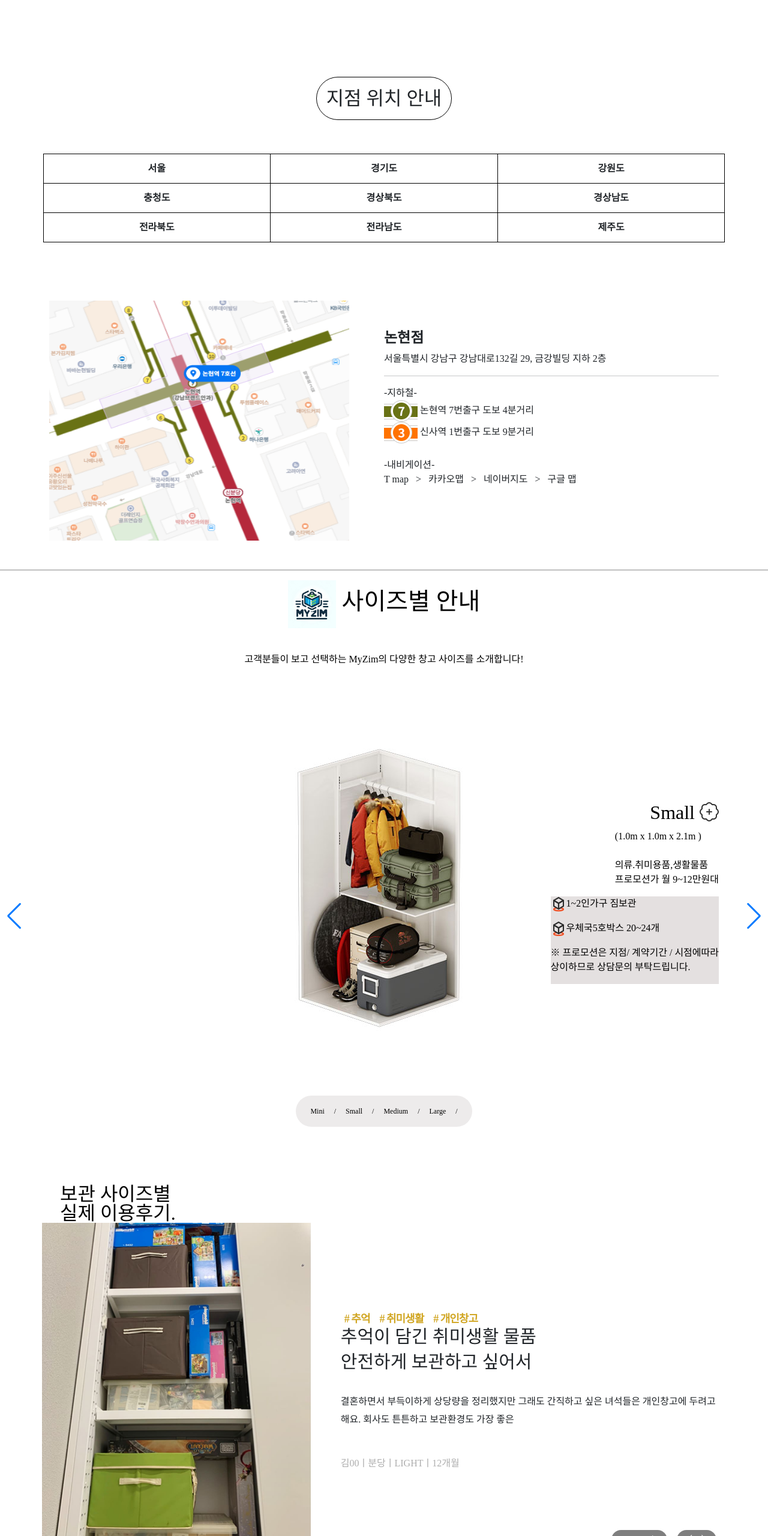
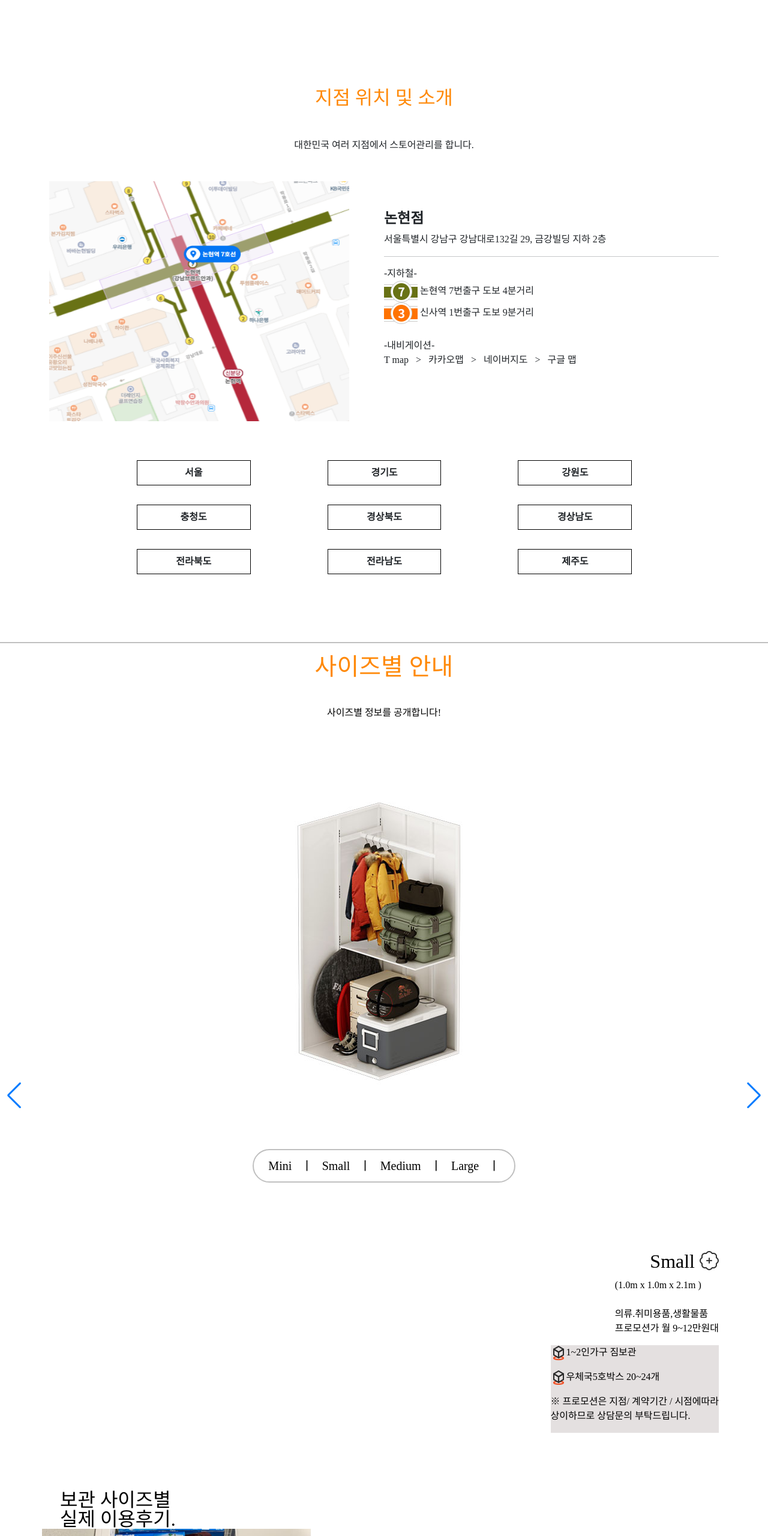
Before and after one commit to ParkYongNam/uxui.github.io, a plain HTML site: page index.html in a window 1280 px wide. Shown: the part 920-3480 px from the top of the page at 60% size. Drawn offline with nearby package versions, Linux system fonts and the light colour scheme; a web font is replaced by a local one.

Commit message:
팀프로젝트_1차_merge_1117(수정)

```diff
--- a/CSS/css_pyn.scss
+++ b/CSS/css_pyn.scss
@@ -9,8 +9,7 @@
 #addressMap {
     .intro h2 {
         white-space: nowrap;
-        border: 1px solid black;
-        border-radius: 5rem;
+        color: #ff8908;
         padding: 1rem;
     }
 
@@ -24,15 +23,14 @@
 
             li {
                 border: 1px solid black;
-                padding: 12px 6px;
+                padding: 8px 0;
                 white-space: nowrap;
+                margin: 1rem 4rem;
                 cursor: pointer;
                 font-weight: bold;
                 text-align: center;
                 display: inline-block;
                 box-sizing: border-box;
-                margin-top: -1px;
-                margin-left: -1px;
             }
         }
     }
@@ -48,20 +46,20 @@
 
         li {
             border: 1px solid black;
-            padding: 12px 6px;
+            border-radius: 3rem;
+            padding: 8px 0px;
             white-space: nowrap;
             cursor: pointer;
             font-weight: bold;
             text-align: center;
             display: inline-block;
             box-sizing: border-box;
-            margin-top: -1px;
-            margin-left: -1px;
+            margin: 1rem 2rem;
         }
     }
 
     .on {
-        background-color: yellow;
+        background-color: #ff8908;
     }
 
 
@@ -79,9 +77,15 @@
     color: black;
     border-top: 2px solid silver;
 
-    div>h1>img {
-        width: 80px;
-        height: 80px;
+
+    .swiper-slide {
+        .swipercontent {
+            display: none !important;
+        }
+    }
+
+    h1 {
+        color: #ff8908;
     }
 
     a {
@@ -102,7 +106,7 @@
         position: unset; //position unset 으로 포지션을 풀어서 슬라이드 밑으로 내려오게끔하였음.
         width: auto; //자동으로 width가 100%로 들어가서 width auto로 풀어준다음 인라인블럭을 쓰게함
         display: inline-block;
-        background-color: rgba(167, 156, 156, .2);
+        border: 2px solid silver;
         white-space: nowrap;
         padding: 0 1rem;
         border-radius: 2rem;
@@ -116,14 +120,15 @@
         padding: 0 0.5rem;
         margin: 1rem 0;
         line-height: 20px;
-        font-size: 12px;
+        font-size: 20px;
         color: #000;
         opacity: 1;
         background: transparent;
     }
 
     .swiper-pagination-bullet::after {
-        content: "/";
+        content: "ㅣ";
+        font-size: 20px;
         margin-left: 1rem;
     }
 
--- a/index.html
+++ b/index.html
@@ -146,8 +146,28 @@
         <!-- Address 시작 -->
 
         <div id="addressMap">
-            <div class="intro container d-flex justify-content-center my-5 ">
-                <h2>지점 위치 안내</h2>
+            <div class="intro container text-center my-5 ">
+                <h2>지점 위치 및 소개</h2><br>
+                대한민국 여러 지점에서 스토어관리를 합니다.
+            </div>
+
+            <div class="adMap container d-flex justify-content-between flex-column flex-md-row mt-5">
+                <div class="weapper">
+                    <div id="map"><img src="./img/yong/mapex.png" alt="gps지도"></div>
+                </div>
+
+                <div class="adMapzone col-md-6 mt-5">
+                    <h4><strong>논현점</strong></h4>
+                    <p>서울특별시 강남구 강남대로132길 29, 금강빌딩 지하 2층</p>
+                    <hr>
+                    <p>
+                        -지하철-<br>
+                        <img src="./img/yong/ic_line7.png" alt=""> 논현역 7번출구 도보 4분거리 <br>
+                        <img src="./img/yong/ic_line3.png" alt=""> 신사역 1번출구 도보 9분거리 <br><br>
+                        -내비게이션- <br>
+                        T map &nbsp; > &nbsp; 카카오맵 &nbsp; > &nbsp; 네이버지도 &nbsp; > &nbsp; 구글 맵
+                    </p>
+                </div>
             </div>
             <div class="firstad container my-5">
                 <ul class="citynm d-md-flex row">
@@ -180,25 +200,6 @@
                     <li class="col-3">신촌점</li> -->
                 </ul>
             </div>
-
-            <div class="adMap container d-flex justify-content-between flex-column flex-md-row mt-5">
-                <div class="weapper">
-                    <div id="map"><img src="./img/yong/mapex.png" alt="gps지도"></div>
-                </div>
-
-                <div class="adMapzone col-md-6 mt-5">
-                    <h4><strong>논현점</strong></h4>
-                    <p>서울특별시 강남구 강남대로132길 29, 금강빌딩 지하 2층</p>
-                    <hr>
-                    <p>
-                        -지하철-<br>
-                        <img src="./img/yong/ic_line7.png" alt=""> 논현역 7번출구 도보 4분거리 <br>
-                        <img src="./img/yong/ic_line3.png" alt=""> 신사역 1번출구 도보 9분거리 <br><br>
-                        -내비게이션- <br>
-                        T map &nbsp; > &nbsp; 카카오맵 &nbsp; > &nbsp; 네이버지도 &nbsp; > &nbsp; 구글 맵
-                    </p>
-                </div>
-            </div>
         </div>
 
         <!-- Address 끝 -->
@@ -208,20 +209,20 @@
         <div id="sizeBanner" class="my-5">
             <div class="text-center">
                 <p>
-                <h1><img src="./img/yong/logo.png" alt=""> 사이즈별 안내</h1>
+                <h1>사이즈별 안내</h1>
                 </p>
                 <br>
                 <p>
-                    고객분들이 보고 선택하는 MyZim의 다양한 창고 사이즈를 소개합니다!
+                    사이즈별 정보를 공개합니다!
                 </p>
             </div>
             <div class="swiper py-5">
                 <div class="swiper-wrapper py-5">
                     <div
-                        class="swiper-slide bg-1 position-relative pt-5 pt-md-0 d-flex justify-content-end flex-column flex-md-row ">
+                        class="swiper-slide bg-1 position-relative pt-5 pt-md-0 d-flex justify-content-end flex-column flex-md-row scon0">
                         <!--부트스트랩 활용-->
 
-                        <div class="container d-flex flex-column align-items-end pt-5">
+                        <div class="container d-flex flex-column align-items-end pt-5 swipercontent scon0">
                             <p class="pt-5">
                             <h2>Mini&nbsp;<a href=""><i class="bi bi-patch-plus"></i></a>
                             </h2>
@@ -249,9 +250,9 @@
 
                     </div>
                     <div
-                        class="swiper-slide bg-2 position-relative pt-5 pt-md-0 d-flex justify-content-end flex-column flex-md-row">
+                        class="swiper-slide bg-2 position-relative pt-5 pt-md-0 d-flex justify-content-end flex-column flex-md-row  scon1">
 
-                        <div class="container d-flex flex-column align-items-end pt-5">
+                        <div class="container d-flex flex-column align-items-end pt-5 swipercontent">
                             <p class="pt-5">
                             <h2>Small&nbsp;<a href=""><i class="bi bi-patch-plus"></i></a>
                             </h2>
@@ -279,9 +280,9 @@
 
                     </div>
                     <div
-                        class="swiper-slide bg-3 position-relative pt-5 pt-md-0 d-flex justify-content-end flex-column flex-md-row">
+                        class="swiper-slide bg-3 position-relative pt-5 pt-md-0 d-flex justify-content-end flex-column flex-md-row  scon2">
 
-                        <div class="container d-flex flex-column align-items-end pt-5 ">
+                        <div class="container d-flex flex-column align-items-end pt-5 swipercontent ">
                             <p class="pt-5">
                             <h2>Medium&nbsp;<a href=""><i class="bi bi-patch-plus"></i></a>
                             </h2>
@@ -309,9 +310,9 @@
 
                     </div>
                     <div
-                        class="swiper-slide bg-4 position-relative pt-5 pt-md-0 d-flex justify-content-end flex-column flex-md-row">
+                        class="swiper-slide bg-4 position-relative pt-5 pt-md-0 d-flex justify-content-end flex-column flex-md-row  scon3">
 
-                        <div class="container d-flex flex-column align-items-end pt-5 ">
+                        <div class="container d-flex flex-column align-items-end pt-5 swipercontent">
                             <p class="pt-5">
                             <h2>Large&nbsp;<a href=""><i class="bi bi-patch-plus"></i></a>
                             </h2>
@@ -340,10 +341,11 @@
                     </div>
                 </div>
                 <div class="btns">
-                    <div class="swiper-button-prev"></div>
-                    <div class="swiper-button-next"></div>
+                    <div class="swiper-button-prev "></div>
+                    <div class="swiper-button-next "></div>
                     <div class="swiper-pagination"></div>
                 </div>
+                <div class="targetDiv "></div>
             </div>
         </div>
         </div>
--- a/js/js_pyn.js
+++ b/js/js_pyn.js
@@ -531,7 +531,7 @@ $(function () {
     var subcityinfo = "";
     var infonum = 0;
     for (x in mapinfo) {
-        cityinfo += `<li class='col-4'>${mapinfo[x].city}</li>`;
+        cityinfo += `<li class='col-2'>${mapinfo[x].city}</li>`;
 
     }
 
@@ -548,14 +548,14 @@ $(function () {
 
         subcityinfo = "";
         for (j in mapinfo[$(this).index()].subcity) {
-            subcityinfo += `<li class='col-3'>${mapinfo[$(this).index()].subcity[j].name}</li>`;
+            subcityinfo += `<li class='col-1'>${mapinfo[$(this).index()].subcity[j].name}</li>`;
         }
         $(".subnm").html(subcityinfo);
     })
 
 
     const btnnm = ["Mini", "Small", "Medium", "Large"]
-    const swiper = new Swiper("#sizeBanner .swiper", {
+    const swiperSize = new Swiper("#sizeBanner .swiper", {
         loop: true,
         spaceBetween: 30,
         effect: "fade",
@@ -573,5 +573,10 @@ $(function () {
             nextEl: "#sizeBanner .swiper-button-next",
             prevEl: "#sizeBanner .swiper-button-prev",
         },
+        on: {
+            realIndexChange: function () {
+                document.querySelector(".targetDiv").innerHTML = document.querySelector("#sizeBanner .scon" + this.realIndex).innerHTML
+            }
+        }
     })
 })
```
Also changed, not shown: CSS/css_pyn.css, CSS/css_pyn.min.css.
